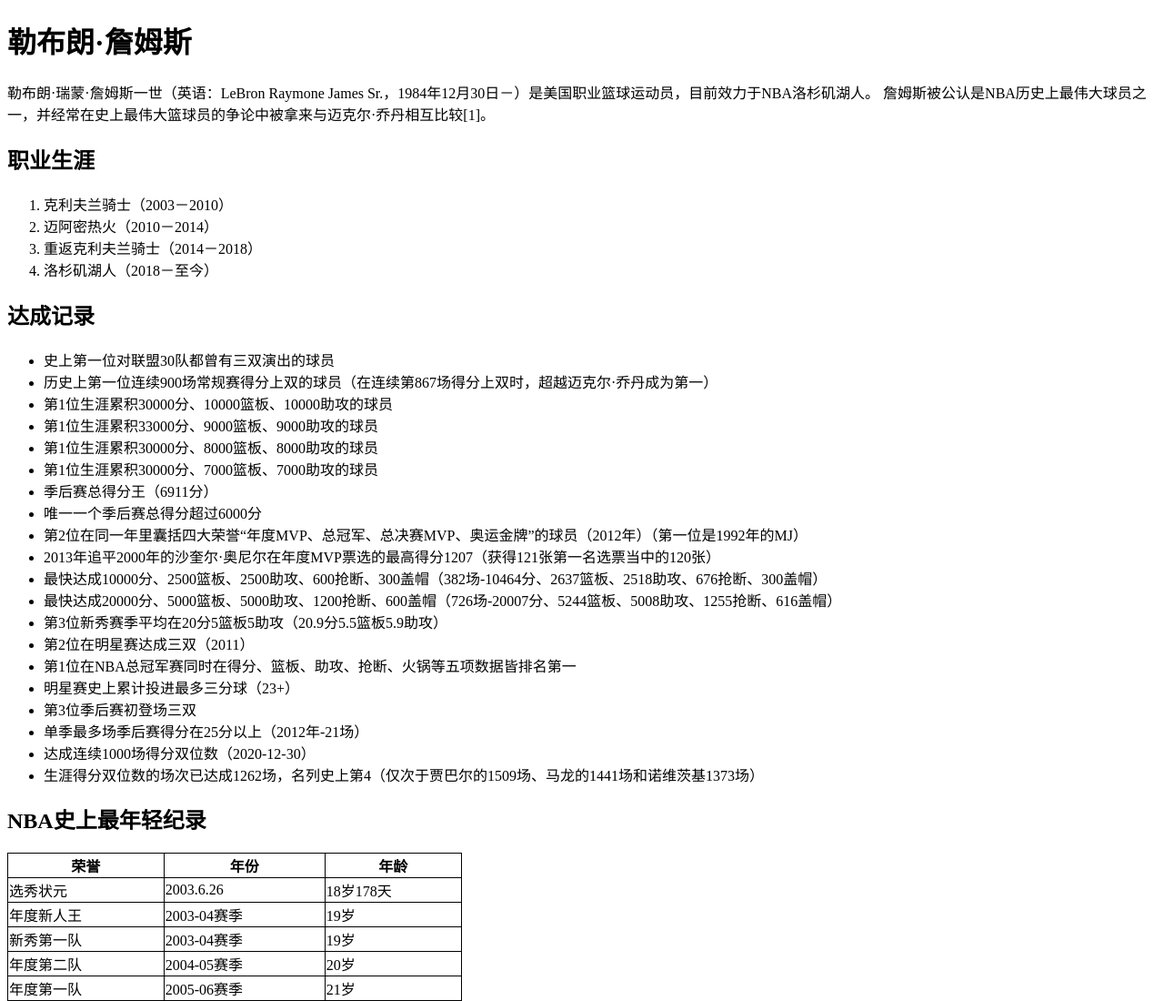
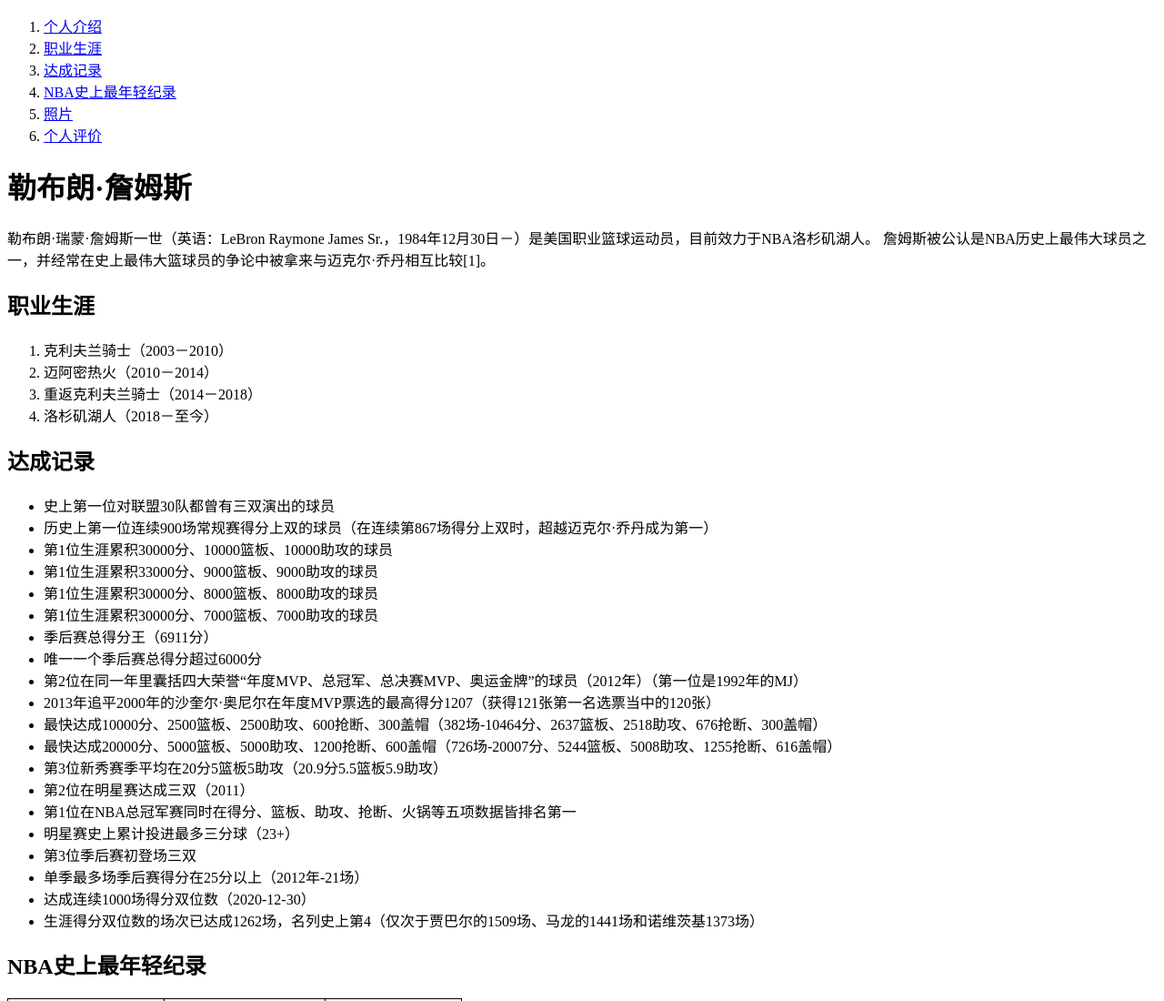
Before and after one commit to origami0227/html-james, a plain HTML site: page index.html in a window 1280 px wide. Shown: the top 1100 px of the page at 91% size. Drawn offline with Linux system fonts and the light colour scheme.

Commit message:
第二版 加入了目录

```diff
--- a/index.html
+++ b/index.html
@@ -23,11 +23,21 @@
 </head>
 
 <body>
-    <h1>勒布朗·詹姆斯</h1>
+    <nav>
+        <ol>
+            <li><a href="#james">个人介绍</a></li>
+            <li><a href="#shengya">职业生涯</a></li>
+            <li><a href="#jilu">达成记录</a></li>
+            <li><a href="#sjilu">NBA史上最年轻纪录</a></li>
+            <li><a href="#zp">照片</a></li>
+            <li><a href="#pj">个人评价</a></li>
+        </ol>
+    </nav>
+    <h1 id="james">勒布朗·詹姆斯</h1>
     <p>勒布朗·瑞蒙·詹姆斯一世（英语：LeBron Raymone James Sr.，1984年12月30日－）是美国职业篮球运动员，目前效力于NBA洛杉矶湖人。
 
         詹姆斯被公认是NBA历史上最伟大球员之一，并经常在史上最伟大篮球员的争论中被拿来与迈克尔·乔丹相互比较[1]。</p>
-    <h2>职业生涯</h2>
+    <h2 id="shengya">职业生涯</h2>
     <ol>
         <li>克利夫兰骑士（2003－2010）</li>
         <li>迈阿密热火（2010－2014）</li>
@@ -35,7 +45,7 @@
         <li>洛杉矶湖人（2018－至今）</li>
 
     </ol>
-    <h2>达成记录</h2>
+    <h2 id="jilu">达成记录</h2>
     <ul>
         <li>史上第一位对联盟30队都曾有三双演出的球员</li>
         <li>历史上第一位连续900场常规赛得分上双的球员（在连续第867场得分上双时，超越迈克尔·乔丹成为第一）</li>
@@ -58,7 +68,7 @@
         <li>达成连续1000场得分双位数（2020-12-30）</li>
         <li>生涯得分双位数的场次已达成1262场，名列史上第4（仅次于贾巴尔的1509场、马龙的1441场和诺维茨基1373场）</li>
     </ul>
-    <h2>NBA史上最年轻纪录</h2>
+    <h2 id="sjilu">NBA史上最年轻纪录</h2>
     <table>
         <thead>
             <tr>
@@ -100,10 +110,10 @@
             </tr>
         </tbody>
     </table>
-    <h2>照片</h2>
+    <h2 id="zp">照片</h2>
     <img width=400 src="images/zms.jpeg" alt="图一">
     <img width=400 src="images/zms2.jpeg" alt="图二">
-    <h2>评价</h2>
+    <h2 id="pj">评价</h2>
     <p>勒布朗·詹姆斯篮球智商极高、突破犀利，拥有出色的视野和传球技术，被认为是NBA有史以来最为全能的球员之一。</p>
 
 
```
